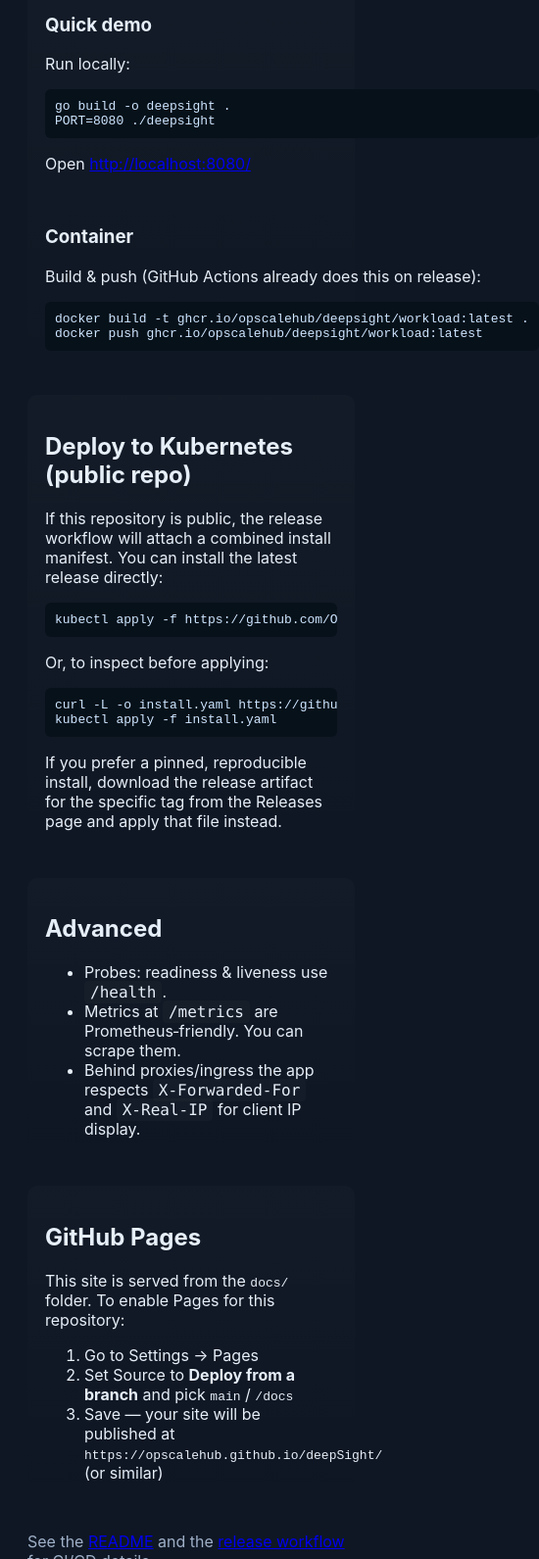
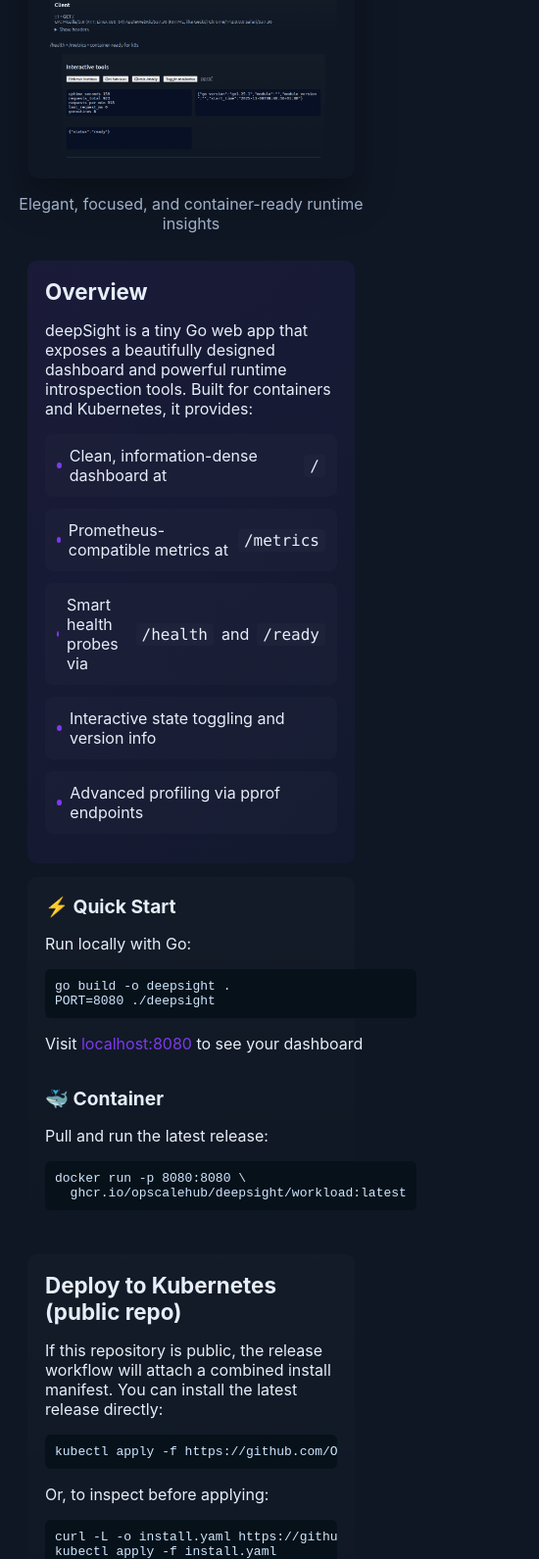
Before and after one commit to OpScaleHub/deepSight, a plain HTML site: page docs/index.html in a window 390 px wide. Shown: the part 409-2000 px from the top of the page at 98% size, 550 px wide, since content can reach past the window. Drawn offline with Linux system fonts and the light colour scheme.

Commit message:
update UI

```diff
--- a/docs/index.html
+++ b/docs/index.html
@@ -3,35 +3,55 @@
 <head>
   <meta charset="utf-8">
   <meta name="viewport" content="width=device-width,initial-scale=1">
-  <title>deepSight — uptime dashboard</title>
+  <title>deepSight — Elegant Runtime Dashboard</title>
   <link rel="stylesheet" href="./style.css">
+  <meta name="description" content="A minimal, luxury uptime & runtime dashboard for containers and Kubernetes">
+  <link rel="canonical" href="https://deepsight.opscale.ir/">
 </head>
 <body>
   <main class="wrap">
     <header>
       <h1>deepSight</h1>
       <p class="tagline">A minimal, luxury uptime & runtime dashboard for containers and Kubernetes</p>
+      <div class="badges">
+        <a href="https://github.com/OpScaleHub/deepSight/releases"><img src="https://img.shields.io/github/v/release/OpScaleHub/deepSight?style=flat-square" alt="Latest Release"></a>
+        <a href="https://github.com/OpScaleHub/deepSight/blob/main/LICENSE"><img src="https://img.shields.io/github/license/OpScaleHub/deepSight?style=flat-square" alt="License"></a>
+      </div>
     </header>
 
-    <section class="card">
+    <section class="hero">
+      <div class="screenshot">
+        <img src="screenshot.png" alt="deepSight dashboard showing uptime, requests, and system metrics" loading="lazy">
+      </div>
+      <p class="caption">Elegant, focused, and container-ready runtime insights</p>
+    </section>
+
+    <section class="card overview">
       <h2>Overview</h2>
-      <p>deepSight is a tiny Go web app that exposes a simple dashboard (<span class="mono">/</span>), a health endpoint (<span class="mono">/health</span>) and lightweight metrics (<span class="mono">/metrics</span>). It is designed to be container-first and run in Kubernetes.</p>
+      <p>deepSight is a tiny Go web app that exposes a beautifully designed dashboard and powerful runtime introspection tools. Built for containers and Kubernetes, it provides:</p>
+      <ul class="features">
+        <li>Clean, information-dense dashboard at <span class="mono">/</span></li>
+        <li>Prometheus-compatible metrics at <span class="mono">/metrics</span></li>
+        <li>Smart health probes via <span class="mono">/health</span> and <span class="mono">/ready</span></li>
+        <li>Interactive state toggling and version info</li>
+        <li>Advanced profiling via pprof endpoints</li>
+      </ul>
     </section>
 
     <section class="card two">
       <div>
-        <h3>Quick demo</h3>
-        <p>Run locally:</p>
+        <h3>⚡️ Quick Start</h3>
+        <p>Run locally with Go:</p>
         <pre class="cmd">go build -o deepsight .
 PORT=8080 ./deepsight</pre>
-        <p>Open <a href="/">http://localhost:8080/</a></p>
+        <p>Visit <a href="http://localhost:8080">localhost:8080</a> to see your dashboard</p>
       </div>
 
       <div>
-        <h3>Container</h3>
-        <p>Build & push (GitHub Actions already does this on release):</p>
-        <pre class="cmd">docker build -t ghcr.io/opscalehub/deepsight/workload:latest .
-docker push ghcr.io/opscalehub/deepsight/workload:latest</pre>
+        <h3>🐳 Container</h3>
+        <p>Pull and run the latest release:</p>
+        <pre class="cmd">docker run -p 8080:8080 \
+  ghcr.io/opscalehub/deepsight/workload:latest</pre>
       </div>
     </section>
 
@@ -48,27 +68,27 @@
     </section>
 
     <section class="card">
-      <h2>Advanced</h2>
-      <ul>
-        <li>Probes: readiness & liveness use <span class="mono">/health</span>.</li>
-        <li>Metrics at <span class="mono">/metrics</span> are Prometheus‑friendly. You can scrape them.</li>
-        <li>Behind proxies/ingress the app respects <span class="mono">X-Forwarded-For</span> and <span class="mono">X-Real-IP</span> for client IP display.</li>
-      </ul>
-    </section>
-
-    <section class="card">
-      <h2>GitHub Pages</h2>
-      <p>This site is served from the <code>docs/</code> folder. To enable Pages for this repository:
-      <ol>
-        <li>Go to Settings → Pages</li>
-        <li>Set Source to <strong>Deploy from a branch</strong> and pick <code>main</code> / <code>/docs</code></li>
-        <li>Save — your site will be published at <code>https://opscalehub.github.io/deepSight/</code> (or similar)</li>
-      </ol>
+      <h2>Advanced Features</h2>
+      <div class="features">
+        <li><span class="mono">/health</span> — Liveness probe endpoint</li>
+        <li><span class="mono">/ready</span> — Readiness state (configurable)</li>
+        <li><span class="mono">/metrics</span> — Prometheus metrics</li>
+        <li><span class="mono">/version</span> — Build and runtime info</li>
+        <li><span class="mono">/toggle-ready</span> — Flip readiness</li>
+        <li><span class="mono">/debug/pprof/*</span> — Go profiling</li>
+      </div>
+      <p class="muted" style="margin-top:12px">
+        The app respects <span class="mono">X-Forwarded-For</span> and <span class="mono">X-Real-IP</span> headers behind proxies/ingress.
+        All endpoints return appropriate status codes and content types for monitoring integration.
       </p>
     </section>
 
     <footer>
-      <p>See the <a href="../README.md">README</a> and the <a href="../.github/workflows/release.yml">release workflow</a> for CI/CD details.</p>
+      <p class="muted">
+        <a href="https://github.com/OpScaleHub/deepSight">GitHub</a>
+        • <a href="https://github.com/OpScaleHub/deepSight/releases">Releases</a>
+        • <a href="https://github.com/OpScaleHub/deepSight/blob/main/LICENSE">License</a>
+      </p>
     </footer>
   </main>
 </body>
--- a/docs/style.css
+++ b/docs/style.css
@@ -1,12 +1,27 @@
 :root{--bg:#0f1724;--card:#0b1220;--accent:#7c3aed;--muted:#9fb0c8;--text:#e6eef8}
 body{margin:0;padding:28px;background:var(--bg);color:var(--text);font-family:Inter,system-ui,Segoe UI,Roboto,Arial}
 .wrap{max-width:980px;margin:0 auto}
-header{display:block;margin-bottom:18px}
-header h1{margin:0;font-size:2rem}
-.tagline{color:var(--muted);margin-top:6px}
+header{display:block;margin-bottom:28px;text-align:center}
+header h1{margin:0;font-size:2.5rem;background:linear-gradient(135deg,var(--accent),#4f46e5);-webkit-background-clip:text;background-clip:text;color:transparent}
+.tagline{color:var(--muted);margin:8px 0 12px;font-size:1.1rem}
+.badges{display:flex;gap:8px;justify-content:center}
+.badges img{height:20px}
+.hero{margin:0 -28px 28px;text-align:center}
+.screenshot{margin:0 auto;max-width:980px;padding:0 28px}
+.screenshot img{width:100%;height:auto;border-radius:12px;box-shadow:0 20px 40px rgba(0,0,0,0.3)}
+.caption{color:var(--muted);text-align:center;margin:12px 0 0}
 .card{background:linear-gradient(180deg, rgba(255,255,255,0.02), transparent);padding:18px;border-radius:10px;margin-bottom:14px}
 .card.two{display:grid;grid-template-columns:1fr 1fr;gap:18px}
 .mono{font-family:ui-monospace,Menlo,monospace;background:rgba(255,255,255,0.02);padding:2px 6px;border-radius:4px}
 .cmd{background:#07111a;padding:10px;border-radius:6px;color:#cfe6ff;overflow:auto}
 footer{color:var(--muted);margin-top:12px}
 @media(max-width:720px){.card.two{grid-template-columns:1fr}}
+.features{list-style:none;padding:0;margin:12px 0;display:grid;grid-template-columns:repeat(auto-fit,minmax(280px,1fr));gap:12px}
+.features li{background:rgba(255,255,255,0.02);padding:12px;border-radius:8px;display:flex;align-items:center;gap:8px}
+.features li::before{content:"";display:inline-block;width:6px;height:6px;background:var(--accent);border-radius:50%}
+.overview{background:linear-gradient(135deg,rgba(124,58,237,0.1),rgba(79,70,229,0.05))}
+.overview h2{margin-top:0}
+h2{font-size:1.4rem;margin:0 0 12px;color:var(--text)}
+h3{font-size:1.2rem;margin:0 0 10px;color:var(--text)}
+a{color:var(--accent);text-decoration:none}
+a:hover{text-decoration:underline}
```
Also changed, not shown: docs/screenshot.png (added).
